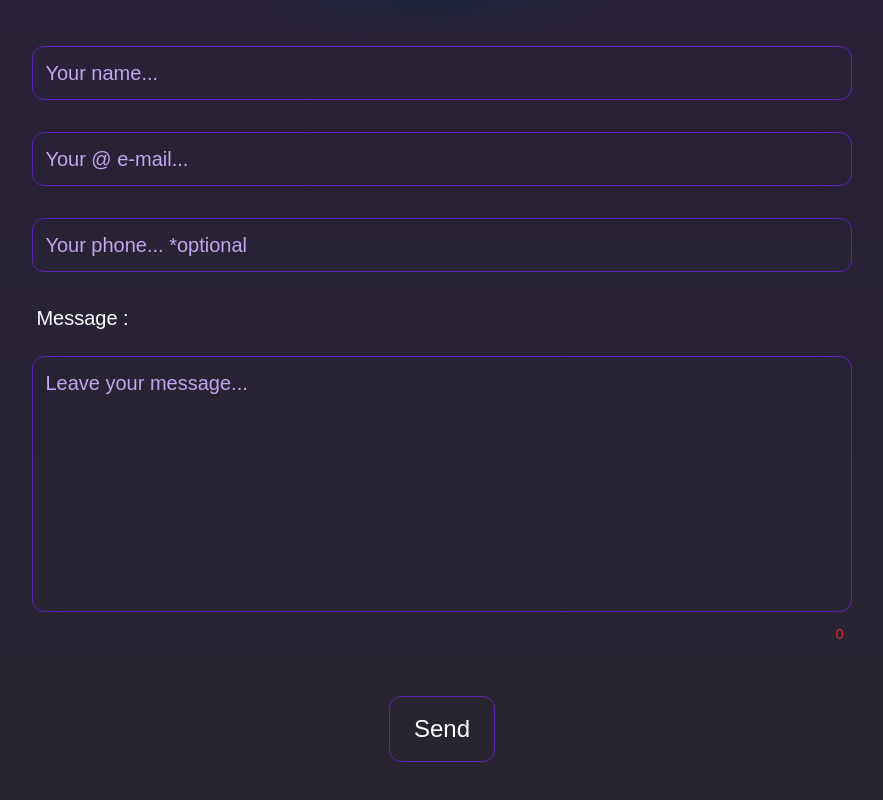
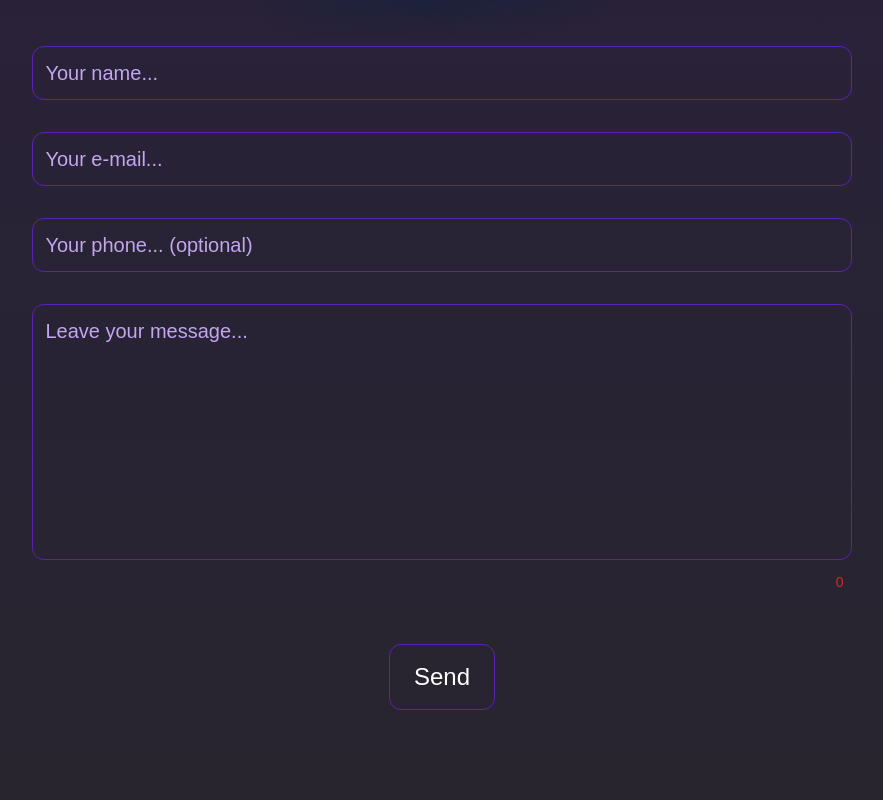
Before and after one commit to estebanCastaneira/myPortfolio, a React (Vite) app: page / in a window 1280 px wide. Shown: the part 3649-4449 px from the top of the page, without its empty margins (198-1081 px from the left). Built offline with nearby package versions, Linux system fonts and the light colour scheme.

Commit message:
no labels

```diff
--- a/src/components/contact/Contact.jsx
+++ b/src/components/contact/Contact.jsx
@@ -70,7 +70,6 @@ function Contact() {
           <fieldset>
             <div className="flex flex-col justify-center items-center text-xl gap-8">
               <Input
-                label={"Name :"}
                 type={"text"}
                 name={"name"}
                 placeholder={"Your name..."}
@@ -78,24 +77,21 @@ function Contact() {
                 setValue={setName}
               />
               <Input
-                label={"E-Mail :"}
                 type={"email"}
                 name={"email"}
-                placeholder={"Your @ e-mail..."}
+                placeholder={"Your e-mail..."}
                 value={email}
                 setValue={setEmail}
               />
               <Input
-                label={"Phone :"}
                 type={"tel"}
                 name={"phone"}
-                placeholder={"Your phone... *optional"}
+                placeholder={"Your phone... (optional)"}
                 value={phone}
                 setValue={setPhone}
               />
 
               <div className="w-full sm:w-[80%] flex flex-col justify-center gap-3">
-                <label className="z-10">Message :</label>
                 <textarea
                   name="message"
                   placeholder="Leave your message..."
```
